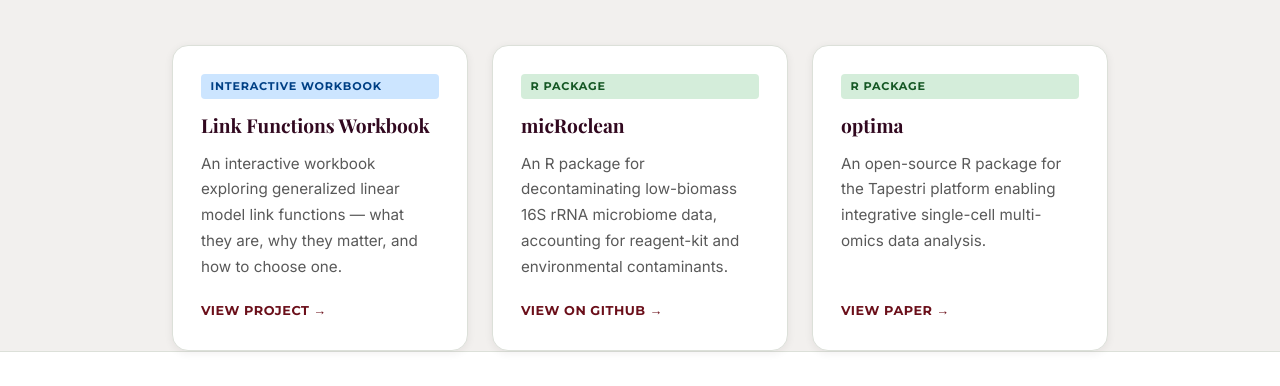
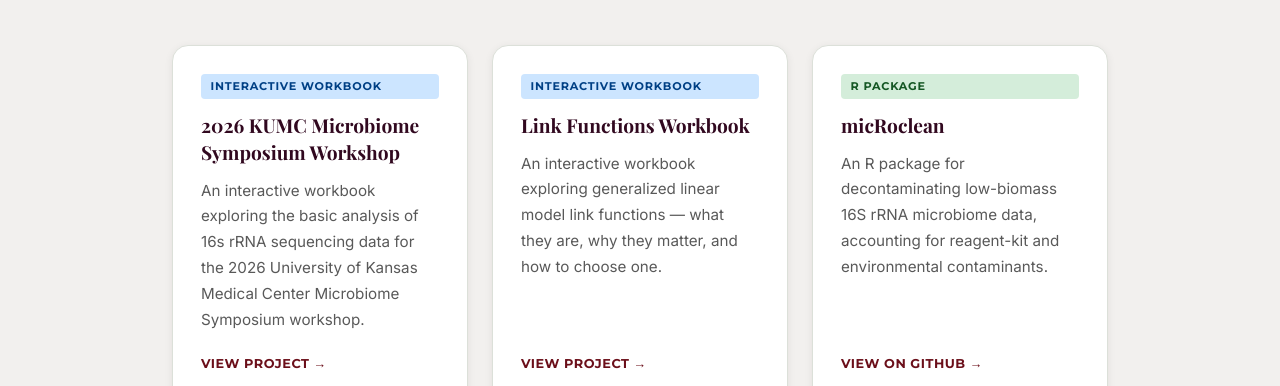
Before and after one commit to rachelgriffard/rachelgriffard.github.io, an Astro site: page /projects in a window 1280 px wide. Shown: the part 297-683 px from the top of the page. Built offline with nearby package versions, Linux system fonts and the light colour scheme; Astro itself is replaced by a stand-in of ours; a web font is replaced by a local one.

Commit message:
Add 2026 KUMC Microbiome Symposium Workshop project
Added a new project entry for the 2026 KUMC Microbiome Symposium Workshop with details and a link.

```diff
--- a/src/pages/projects.astro
+++ b/src/pages/projects.astro
@@ -12,6 +12,13 @@
       <p>Interactive notebooks, R packages, and pipelines.</p>
     </div>
     <div class="post-grid">
+
+      <div class="post-card">
+        <span class="project-type workbook">Interactive Workbook</span>
+        <h3>2026 KUMC Microbiome Symposium Workshop</h3>
+        <p>An interactive workbook exploring the basic analysis of 16s rRNA sequencing data for the 2026 University of Kansas Medical Center Microbiome Symposium workshop.</p>
+        <a href="https://https://rachelgriffard.github.io/kumc-microbiome-symposium/" target="_blank" rel="noopener noreferrer" class="read-more">View project &rarr;</a>
+      </div>
 
       <div class="post-card">
         <span class="project-type workbook">Interactive Workbook</span>
```
